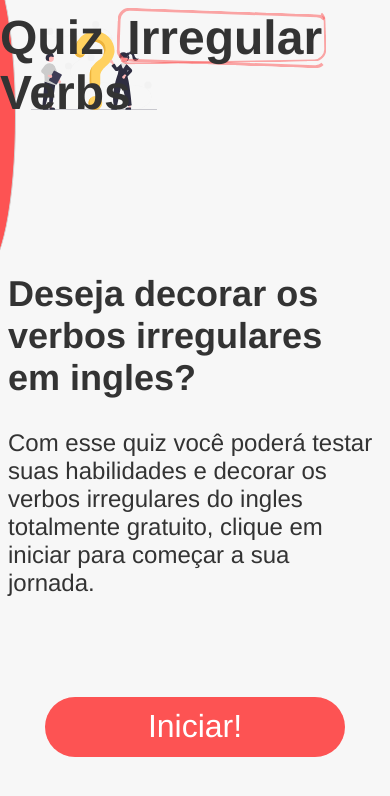
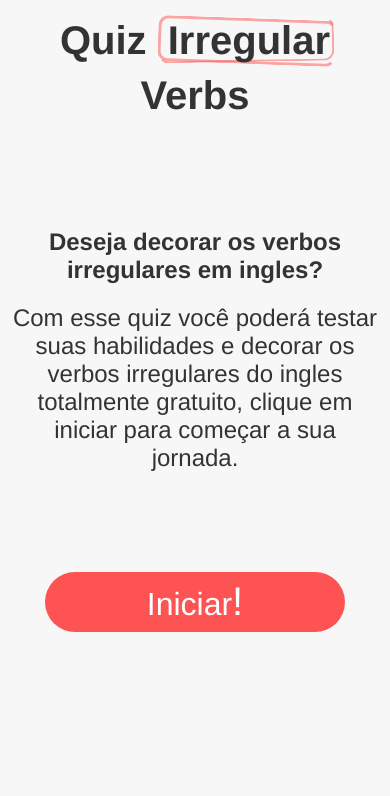
Before and after one commit to pablobion/irregular-verbs, a plain HTML site: page index.html in a window 390 px wide. Drawn offline with Linux system fonts and the light colour scheme.

Commit message:
💄 Corrigindo css versão mobile da pagina index

```diff
--- a/styles-index.css
+++ b/styles-index.css
@@ -27,6 +27,7 @@ navbar {
   position: absolute;
   top: 0;
   margin-top: 10px;
+  text-align: center;
 }
 
 #art {
@@ -42,6 +43,31 @@ navbar {
       margin-top: -50px;
       margin-left: -70px;
       border: 1px solid lightgray;
+
+}
+
+@media  (max-width: 600px) {
+#art {
+  display: none;
+}
+
+body {
+  margin-top: 20px;
+  font-size: 16px;
+}
+
+span{
+  font-size: 2.5rem;
+}
+}
+
+span {
+text-align: center;
+
+}
+
+h2{
+text-align: center;
 }
 
 #art img {
```
Lines whose indentation alone changed are shown as unchanged.
